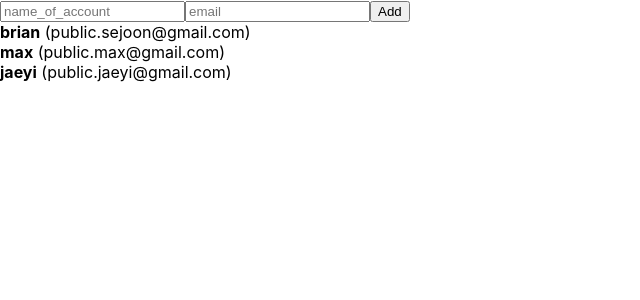
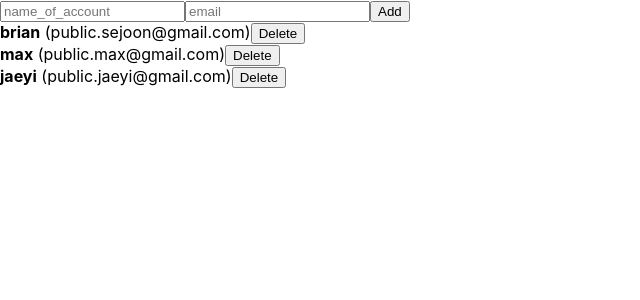
Before and after one commit to sejoonkim/react_tutorial, a React (Create React App) app: page / in a window 1280 px wide. Shown: the top 300 px of the page, without its empty margins (0-640 px from the left). Built offline with nearby package versions, Linux system fonts and the light colour scheme.

Commit message:
Delete on Array: filter(), track values

```diff
--- a/src/App.js
+++ b/src/App.js
@@ -42,7 +42,6 @@
   ]);
 
 
-
   // nextId is managed by useRef()
   const nextId = useRef(4);
 
@@ -61,6 +60,11 @@
     });
 
     nextId.current += 1;
+  };
+
+
+  const onRemove = id => {
+    setUsers(users.filter(user => user.id !== id));
   }
 
   return (
@@ -71,7 +75,7 @@
         onChange={onChange}
         onCreate={onCreate}
       />
-      <UserList users={users}/>
+      <UserList users={users} onRemove={onRemove}/>
     </>
 
 
--- a/src/UserList.js
+++ b/src/UserList.js
@@ -1,21 +1,29 @@
 import React from 'react';
 
 
-function User({ user }) {
+function User({ user, onRemove }) {
+    const { username, email, id } = user;
     return (
         <div>
-            <b>{user.username}</b> <span>({user.email})</span>
+            <b>{username}</b> <span>({email})</span>
+            <button onClick={() => onRemove(id)}>Delete</button>
         </div>
     )
 }
 
-function UserList({ users }) {
+function UserList({ users, onRemove }) {
 
     return (
         <div>
             {
                 users.map(
-                    user => (<User user={user} key={user.id} />)
+                    user => (
+                        <User
+                            user={user}
+                            key={user.id}
+                            onRemove={onRemove}
+                        />
+                    )
                 )
             }
         </div>
```
